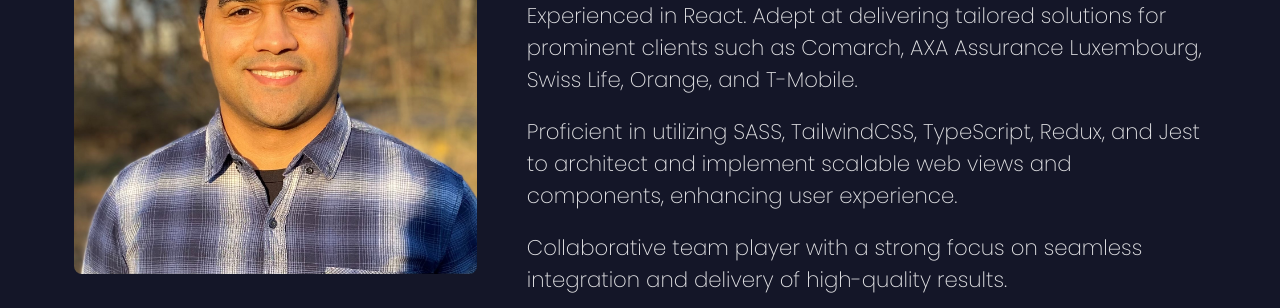
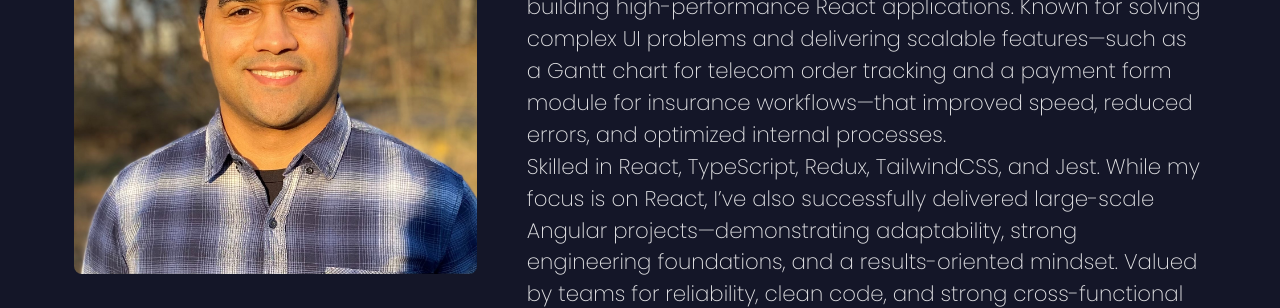
Before and after one commit to isaacnovaes/portfolio, a website: page index.html in a window 1280 px wide. Shown: the part 292-600 px from the top of the page. Drawn offline with Linux system fonts and the light colour scheme.

Commit message:
Update about me section

```diff
--- a/index.html
+++ b/index.html
@@ -86,21 +86,23 @@
 					I'm<span> Isaac Novaes</span>, a Frontend Developer
 				</h1>
 				<p class="description">
-					Experienced in React. Adept at delivering tailored solutions for
-					prominent clients such as Comarch, AXA Assurance Luxembourg, Swiss
-					Life, Orange, and T-Mobile.
+					Results-driven Frontend Developer with 3+ years of experience building
+					high-performance React applications. Known for solving complex UI
+					problems and delivering scalable features—such as a Gantt chart for
+					telecom order tracking and a payment form module for insurance
+					workflows—that improved speed, reduced errors, and optimized internal
+					processes.
 				</p>
 				<p class="description">
-					Proficient in utilizing SASS, TailwindCSS, TypeScript, Redux, and Jest
-					to architect and implement scalable web views and components,
-					enhancing user experience.
+					Skilled in React, TypeScript, Redux, TailwindCSS, and Jest. While my
+					focus is on React, I’ve also successfully delivered large-scale
+					Angular projects—demonstrating adaptability, strong engineering
+					foundations, and a results-oriented mindset. Valued by teams for
+					reliability, clean code, and strong cross-functional collaboration.
 				</p>
-				<p class="description">
-					Collaborative team player with a strong focus on seamless integration
-					and delivery of high-quality results.
-				</p>
+
 				<div class="buttons-container">
-					<a href="./isaac-novaes-cv.pdf" target="_blank">Resume</a>
+					<a href="./isaac_novaes_resume.pdf" target="_blank">Resume</a>
 					<a href="#Projects">Projects</a>
 				</div>
 			</div>
```
